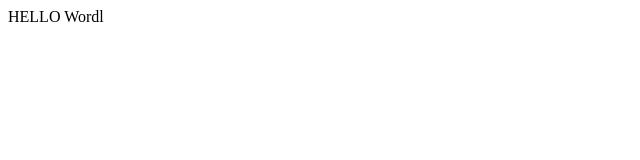
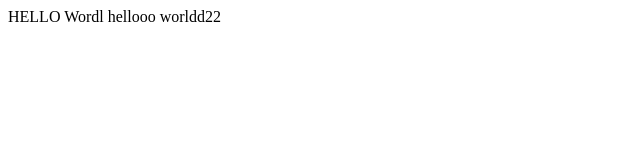
Before and after one commit to sgshivam16/Github-Session-, a plain HTML site: page index2.html in a window 1280 px wide. Shown: the whole page, without its empty margins (0-640 px from the left). Drawn offline with Linux system fonts and the light colour scheme.

Commit message:
inital commit number 3

```diff
--- a/index2.html
+++ b/index2.html
@@ -8,6 +8,7 @@
 	</head>
 	<body>
 		HELLO Wordl
+        hellooo worldd22
 	</body>
 </html>
 <!-- version 1 - shivam (HELLO) (unique id)
@@ -30,6 +31,6 @@ cd ..
 GIT COMMANDS -> git init -> git initialize
 
 Git status -> files which are changed but not in staging area
-git add -> git add fileName, git add . (everything)
+git add -> adds the file to staging area --- git add fileName, git add . (everything)
 git commit -m "initial commit"
 adaadsa
```
